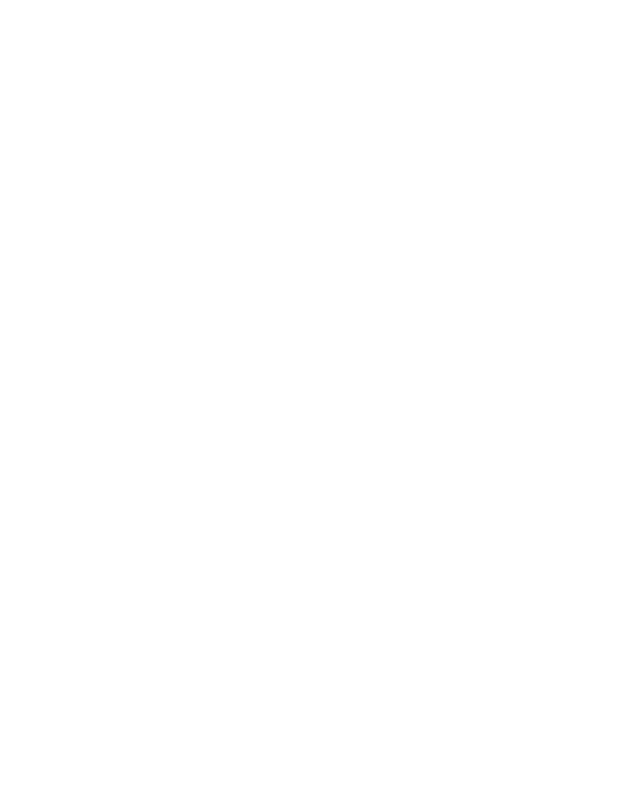
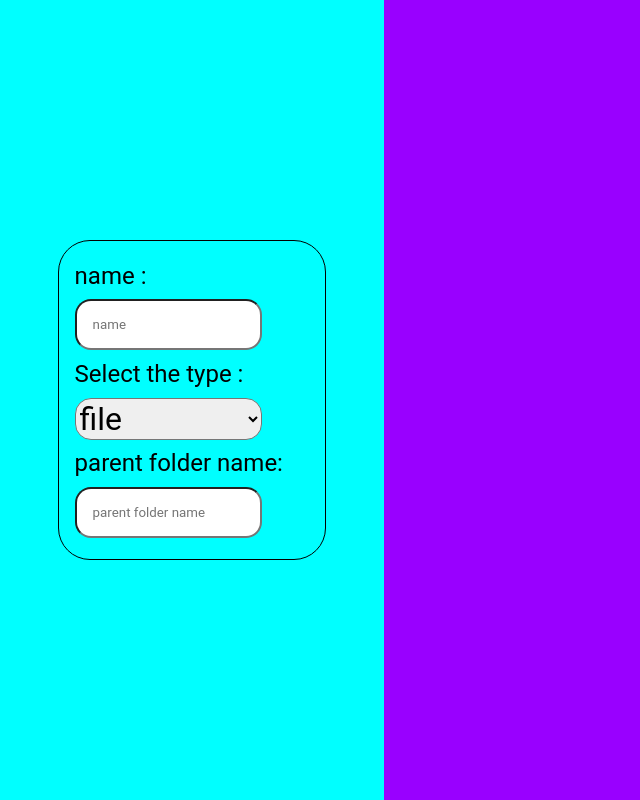
Before and after one commit to amitAsher22/heyday_task, a plain HTML site: page index.html in a window 1280 px wide. Shown: the whole page, without its empty margins (0-640 px from the left). Drawn offline with Linux system fonts and the light colour scheme.

Commit message:
basic style

```diff
--- a/index.html
+++ b/index.html
@@ -10,6 +10,29 @@
 </head>
 
 <body>
+  <div class="container">
+    <div class="ControlArea">
+      <div class="sectionMain">
+        <p class="nameOfTitle">name : </p>
+        <input class="inputName" placeholder="name" />
+        <p class="nameOfTitle">Select the type : </p>
+        <div>
+          <select class="divSelect">
+            <option value="file">file</option>
+            <option value="folder">folder</option>
+          </select>
+        </div>
+        <p class="nameOfTitle">parent folder name: </p>
+        <input class="inputName" placeholder="parent folder name" />
+
+      </div>
+
+    </div>
+    <div class="ViewArea">
+
+    </div>
+
+  </div>
 
 
 
--- a/style.css
+++ b/style.css
@@ -0,0 +1,60 @@
+* {
+  padding: 0px;
+  margin: 0px;
+  box-sizing: border-box;
+  font-family: 'Roboto', sans-serif;
+
+}
+
+.container {
+  display: flex;
+
+}
+
+
+.ControlArea {
+  width: 30%;
+  height: 100vh;
+  background-color: aqua;
+  display: flex;
+  justify-content: space-around;
+  align-items: center;
+
+
+}
+
+.ViewArea {
+  width: 70%;
+  background-color: rgb(153, 0, 255);
+  height: 100vh;
+
+
+}
+
+.sectionMain {
+  display: flex;
+  flex-direction: column;
+  justify-content: space-around;
+  border: 1px solid black;
+  border-radius: 2rem;
+  width: 70%;
+  height: 40%;
+  padding: 1rem;
+
+}
+
+.inputName {
+  width: 80%;
+  padding: 1rem 1rem;
+  border-radius: 1rem;
+}
+
+.divSelect {
+  width: 80%;
+  font-size: 2rem;
+  border-radius: 1rem;
+}
+
+.nameOfTitle {
+  font-size: 1.5rem;
+}
```
